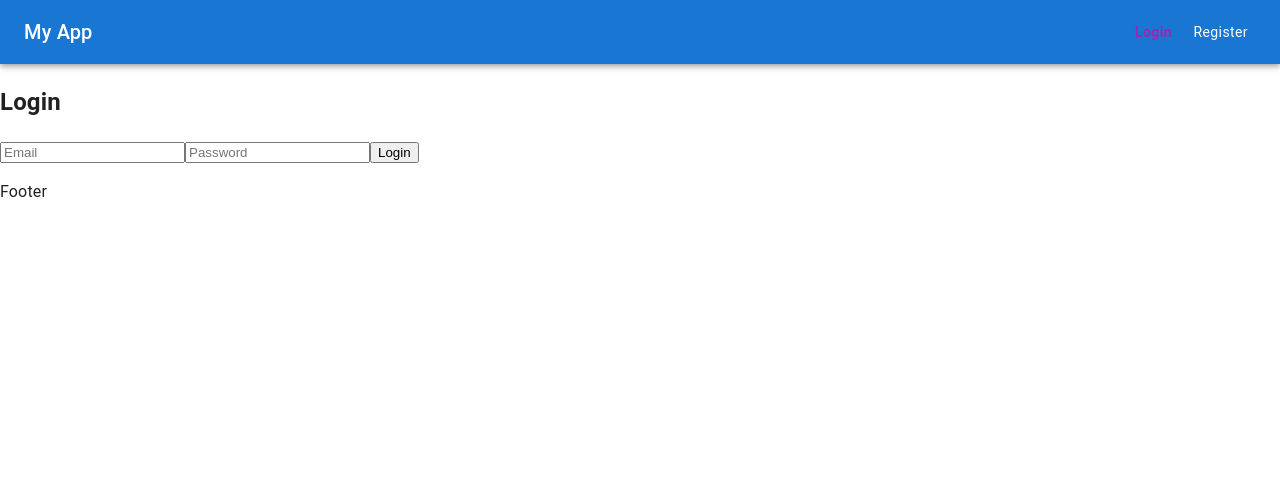
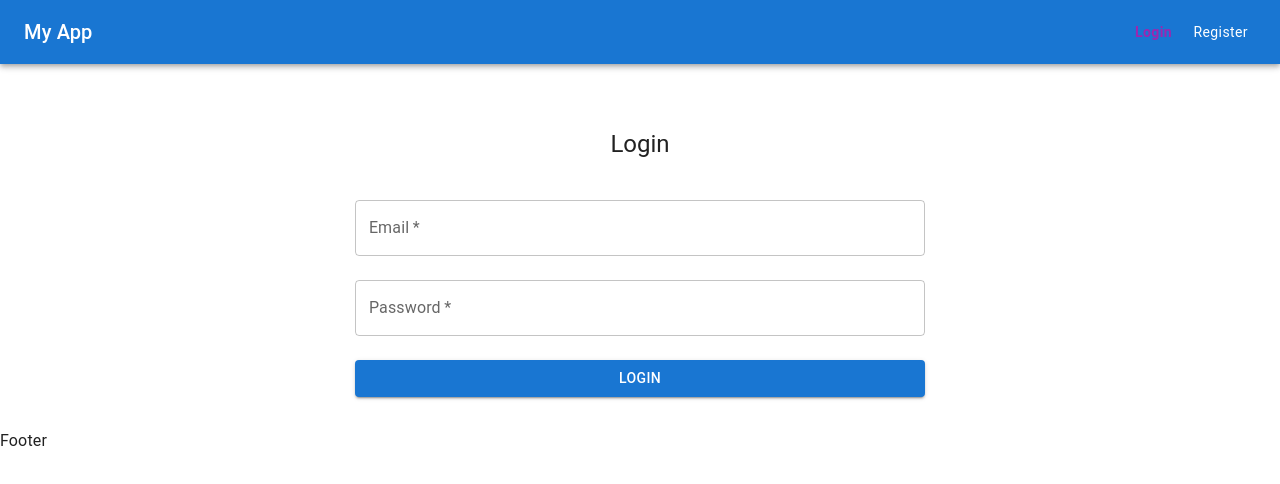
Before and after one commit to rommeltorquator/project-management-app-frontend, a React (Vite) app: page /login in a window 1280 px wide. Shown: the top 484 px of the page. Built offline with nearby package versions, Linux system fonts and the light colour scheme.

Commit message:
Stylized login page using MUI

```diff
--- a/src/pages/auth/Login.tsx
+++ b/src/pages/auth/Login.tsx
@@ -3,6 +3,7 @@ import axios from 'axios';
 import { useNavigate } from 'react-router-dom';
 import { AuthContext } from '../../context/AuthContext';
 import axiosInstance from '../../api/axiosInstance';
+import {Container, Box, Typography, TextField, Button, CircularProgress, Alert } from "@mui/material"
 
 const Login = () => {
   const navigate = useNavigate();
@@ -51,31 +52,54 @@ const Login = () => {
   );
 
   return (
-    <div>
-      <h2>Login</h2>
-      {error && <p style={{ color: 'red' }}>{error}</p>}
-      <form onSubmit={handleSubmit}>
-        <input
+    <Container>
+      <Box sx={{
+        marginTop: 8,
+        display: 'flex',
+        flexDirection: 'column',
+        alignItems: 'center'}}>
+        <Typography component="h1" variant="h5">
+          Login
+        </Typography>
+        {error && (
+          <Alert severity="error" sx={{ width: '100%', mt: 2 }}>
+            {error}
+          </Alert>
+        )}
+        <Box component="form" onSubmit={handleSubmit} sx={{ mt: 3}}>
+          <TextField
+            required
+            fullWidth
+            label="Email"
             name="email"
+            type="email"
             value={formData.email}
             onChange={handleChange}
-          placeholder="Email"
-          type="email"
+            margin="normal"
+          />
+          <TextField
             required
-        />
-        <input
+            fullWidth
+            label="Password"
             name="password"
+            type="password"
             value={formData.password}
             onChange={handleChange}
-          placeholder="Password"
-          type="password"
-          required
+            margin="normal"
           />
-        <button type="submit" disabled={loading}>
-          {loading ? 'Logging in...' : 'Login'}
-        </button>
-      </form>
-    </div>
+          <Button
+            type="submit"
+            fullWidth
+            variant="contained"
+            color="primary"
+            disabled={loading}
+            sx={{ mt: 2, mb: 2 }}
+          >
+            {loading ? <CircularProgress size={24} /> : 'Login'}
+          </Button>
+        </Box>
+      </Box>
+    </Container>
   );
 };
 
```
Lines whose indentation alone changed are shown as unchanged.
